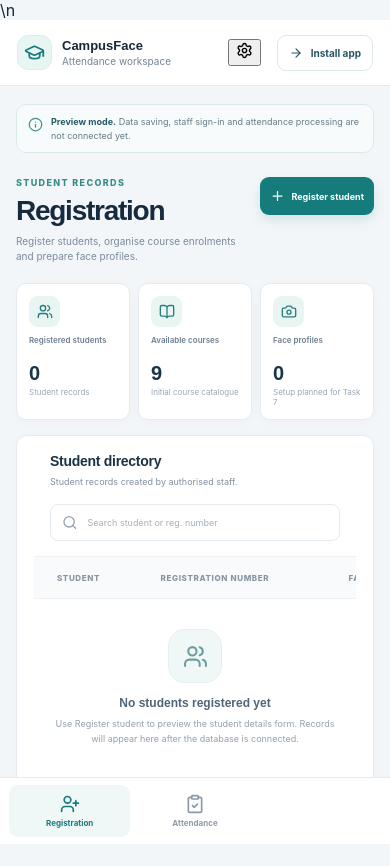
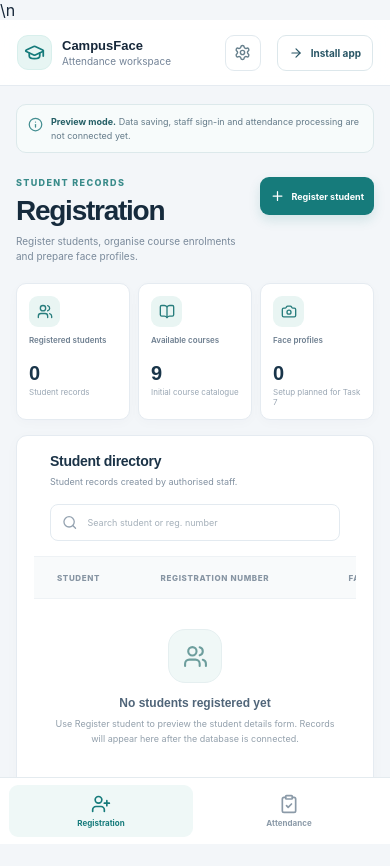
Before and after one commit to henrymeraldcompany-bit/campusface-attendance, a React (Vite) app: page / in a window 390 px wide. Shown: the top 866 px of the page. Built offline with nearby package versions, Linux system fonts and the light colour scheme.

Commit message:
style: present exactly two mobile navigation tabs

```diff
--- a/src/styles.css
+++ b/src/styles.css
@@ -172,6 +172,18 @@ button:focus-visible, input:focus-visible, select:focus-visible {
   transition: border .18s ease, background .18s ease;
 }
 .install-button:hover { border-color: #a8cecc; background: #f3fbfa; }
+.topbar-settings {
+  display: none;
+  place-items: center;
+  width: 36px;
+  height: 36px;
+  padding: 0;
+  border: 1px solid #e1e9ee;
+  border-radius: 9px;
+  color: #67808d;
+  background: #fff;
+}
+.topbar-settings.active { color: var(--teal); border-color: #c7e1df; background: #eff8f7; }
 
 .main-content { width: min(100%, 1420px); margin: 0 auto; padding: 30px 42px 60px; }
 .preview-notice {
@@ -253,7 +265,30 @@ button:focus-visible, input:focus-visible, select:focus-visible {
 .field input::placeholder { color: #aab5c0; }
 .field input:focus, .field select:focus { border-color: #8dc3c0; outline: 3px solid rgba(22,123,123,.1); }
 .course-picker { margin-top: 24px; padding: 17px; border: 1px solid #e7edf1; border-radius: 11px; background: #fbfcfd; }
-.course-picker-heading { display: flex; justify-content: space-between; gap: 12px; align-items: center; margin-bottom: 14px; }
+.course-picker-heading { display: flex; justify-content: space-between; gap: 12px; align-items: center; margin-bottom: 12px; }
+.course-search-wrap {
+  display: flex;
+  align-items: center;
+  gap: 8px;
+  width: min(100%, 260px);
+  min-height: 34px;
+  margin-bottom: 12px;
+  padding: 0 10px;
+  border: 1px solid #e5ebef;
+  border-radius: 8px;
+  color: #93a2ae;
+  background: #fff;
+}
+.course-search-wrap input {
+  width: 100%;
+  min-width: 0;
+  border: 0;
+  outline: 0;
+  color: #40586c;
+  background: transparent;
+  font-size: 9px;
+}
+.course-search-wrap:focus-within { border-color: #8dc3c0; }
 .course-picker-heading strong { display: block; color: #30485c; font-size: 11px; }
 .course-picker-heading span:not(.selection-count) { display: block; margin-top: 4px; color: #8998a7; font-size: 9px; }
 .selection-count { color: #397a7a; font-size: 10px; font-weight: 700; white-space: nowrap; }
@@ -332,6 +367,7 @@ button:focus-visible, input:focus-visible, select:focus-visible {
   .topbar-brand { display: flex; }
   .brand-symbol { width: 35px; height: 35px; }
   .staff-chip { display: none; }
+  .topbar-settings { display: grid; }
   .install-button { min-height: 36px; padding: 0 11px; font-size: 10px; }
   .install-button svg { width: 14px; }
   .main-content { padding: 18px 16px 34px; }
@@ -358,6 +394,7 @@ button:focus-visible, input:focus-visible, select:focus-visible {
   .field { font-size: 9px; }
   .field input, .field select { min-height: 41px; font-size: 10px; }
   .course-picker { margin-top: 18px; padding: 13px; }
+  .course-search-wrap { width: 100%; }
   .course-options { gap: 6px; }
   .course-option { gap: 6px; padding: 7px 8px; font-size: 9px; }
   .face-registration-note { flex-wrap: wrap; gap: 9px; padding: 11px; }
@@ -375,7 +412,7 @@ button:focus-visible, input:focus-visible, select:focus-visible {
     inset: auto 0 0;
     z-index: 30;
     display: grid;
-    grid-template-columns: repeat(3, 1fr);
+    grid-template-columns: repeat(2, 1fr);
     gap: 4px;
     min-height: 67px;
     padding: 7px 9px calc(7px + env(safe-area-inset-bottom));
```
